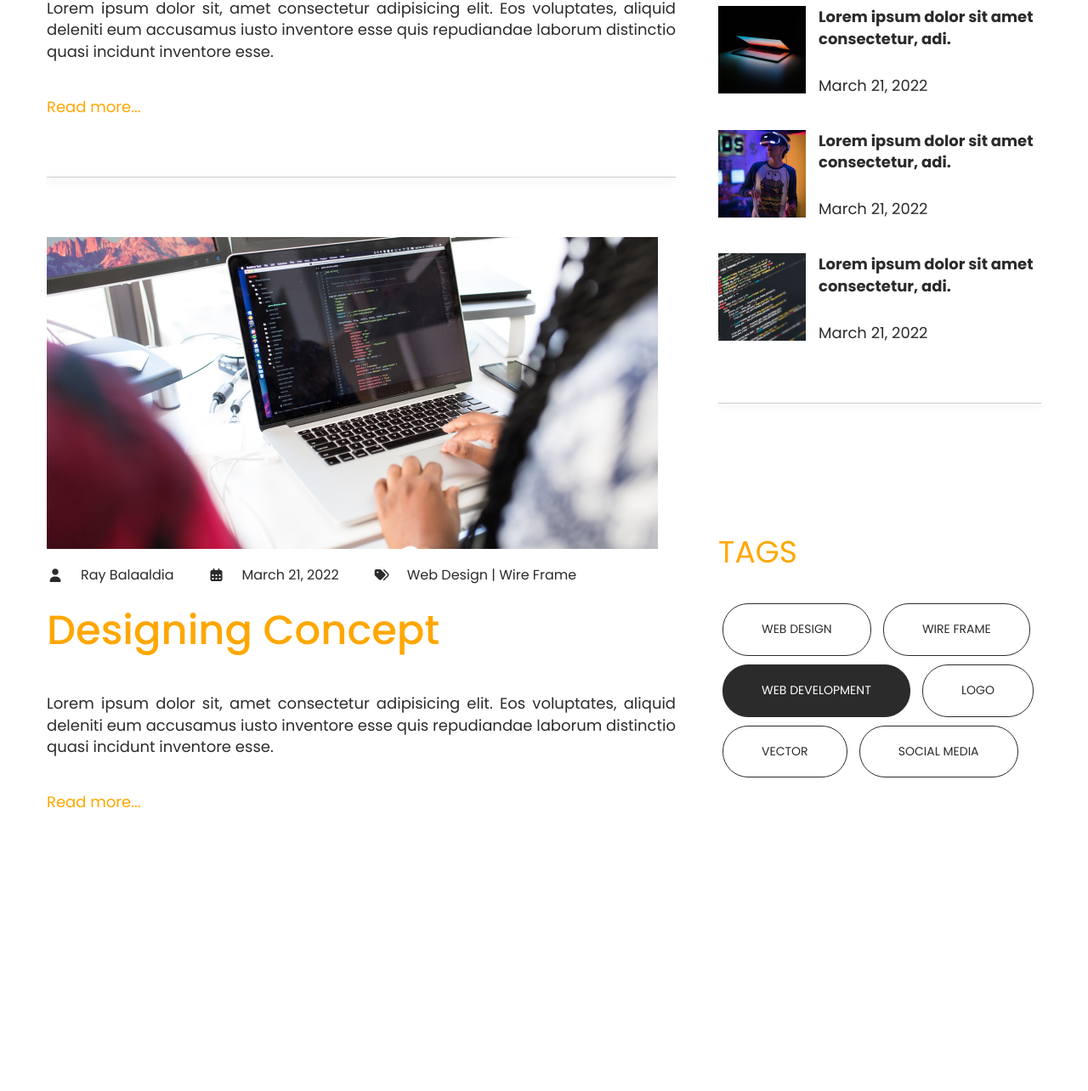
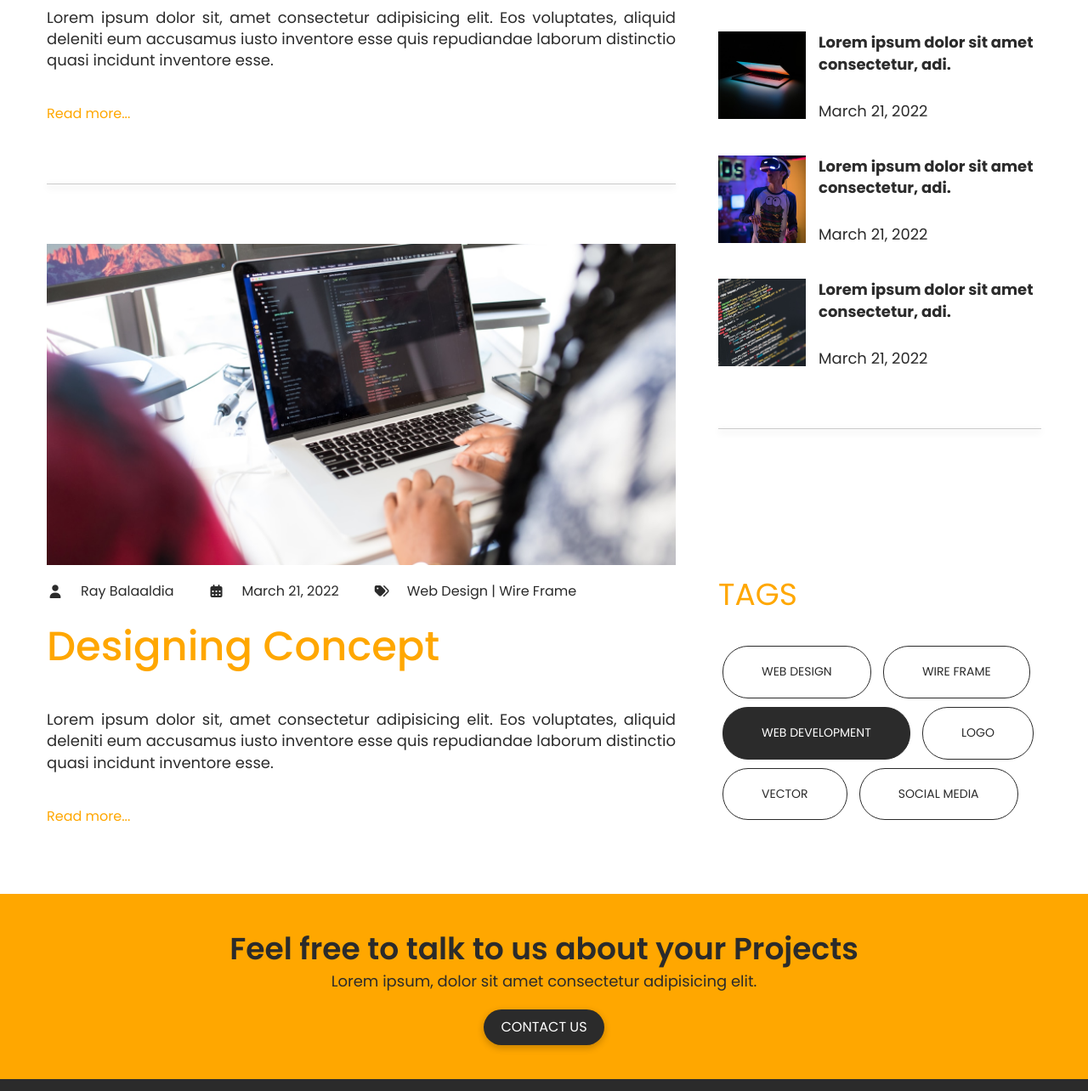
Before and after one commit to Jhonas028/CreativeVisual, a plain HTML site: page updates.html in a window 1280 px wide. Shown: the part 977-2261 px from the top of the page at 85% size. Before the commit the page ends 2013 px from the top, so only its background shows below. Drawn offline with Linux system fonts and the light colour scheme.

Commit message:
update designs

```diff
--- a/style.css
+++ b/style.css
@@ -787,6 +787,10 @@ img {
   flex-direction: column;
   gap: 4rem;
 }
+
+.update__img img {
+  width: 100%;
+}
 /* c right side */
 .update__right {
   align-self: start;
@@ -813,6 +817,7 @@ td {
   display: flex;
   flex-direction: column;
   gap: 4rem;
+  margin-top: 10rem;
 }
 
 .update__post {
@@ -829,10 +834,8 @@ td {
   margin-top: 3rem;
 }
 
-/* c update tags */
-
 .tags {
-  margin-top: 15rem;
+  margin-top: 17rem;
 }
 .update .tags {
   display: flex;
@@ -994,7 +997,7 @@ td {
 }
 
 .no-bg-btn:hover {
-  color: var(--clr-primary);
+  color: var(--clr-dark);
   transition: 0.5s ease-in-out;
 }
 
--- a/updates.html
+++ b/updates.html
@@ -78,7 +78,7 @@
                 esse.
               </p>
 
-              <p class="no-bg-btn">Read more...</p>
+              <a class="no-bg-btn" href="#">Read more...</a>
             </div>
 
             <span class="line"></span>
@@ -110,7 +110,7 @@
                 esse.
               </p>
 
-              <p class="no-bg-btn">Read more...</p>
+              <a class="no-bg-btn" href="#">Read more...</a>
             </div>
             <!-- end of left side -->
           </div>
@@ -197,7 +197,7 @@
     </section>
 
     <!-- CTA -->
-    <!-- <section class="cta">
+    <section class="cta">
       <div class="container">
         <div class="cta__info">
           <h3>Feel free to talk to us about your Projects</h3>
@@ -205,10 +205,10 @@
           <a class="btn bg--dark" href="#">CONTACT US</a>
         </div>
       </div>
-    </section> -->
+    </section>
 
     <!-- Footer -->
-    <!-- <footer class="footer">
+    <footer class="footer">
       <div class="container">
         <div class="footer__wrapper">
           <ul class="footer__social">
@@ -232,7 +232,7 @@
           <p>©CREATIVEDESIGN2026</p>
         </div>
       </div>
-    </footer> -->
+    </footer>
     <script src="./script.js"></script>
   </body>
 </html>
```
